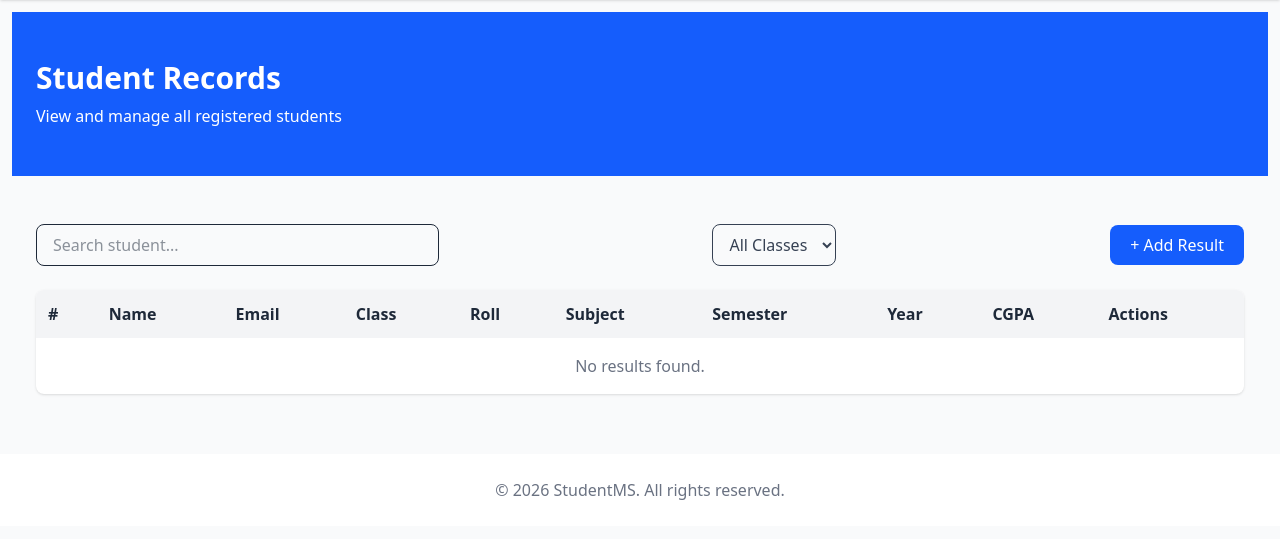
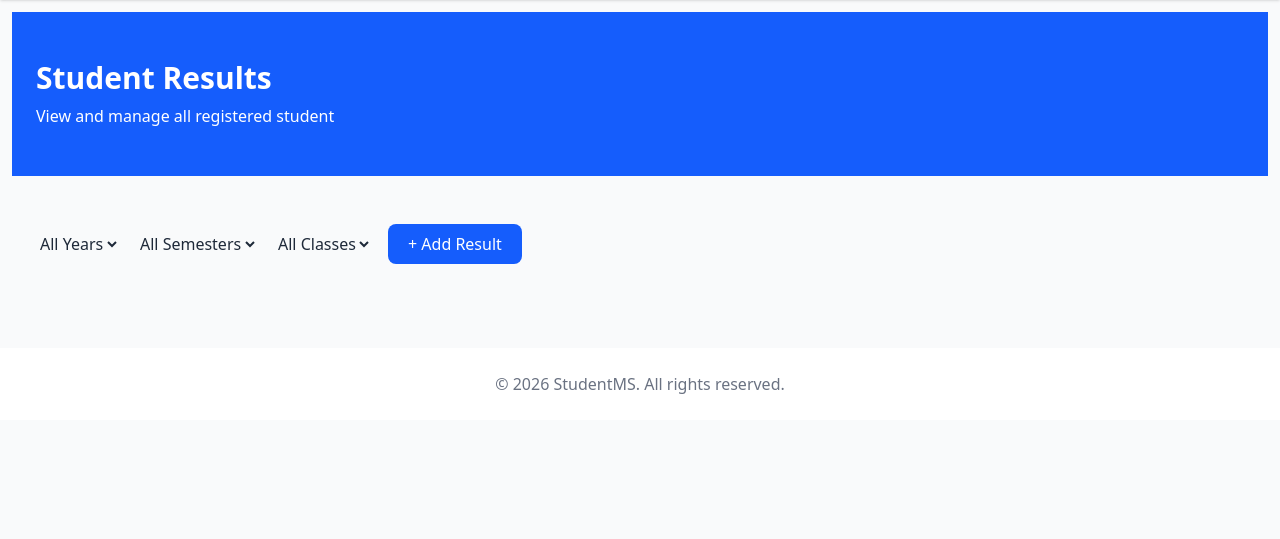
Before and after one commit to OrpanAp/Student-Management-System, a Django app: page /accounts/students/student_result_list/ in a window 1280 px wide. Shown: the part 60-599 px from the top of the page. Run offline with Django 5.2, Linux system fonts and the light colour scheme; the visitor is signed in with stand-in values (Sample User, id 1); data comes from the database, SQL or seed files in the repository; some libraries are stand-ins or nearby versions.

Commit message:
forms and models update and student result template update as student

```diff
--- a/accounts/views.py
+++ b/accounts/views.py
@@ -158,7 +158,7 @@ class StudentCreateView(mixins.StaffRequiredMixin, generic.CreateView):
     def get_success_url(self):
         return reverse('accounts:student_class', kwargs={'pk': self.object.pk})
 
-class StudentClassView(generic.CreateView):
+class StudentClassView(mixins.StaffRequiredMixin, generic.CreateView):
     template_name = "students/student_class.html"
     form_class = forms.StudentClassAssignForm
 
@@ -256,54 +256,79 @@ class StudentAddAttendanceView(mixins.StaffRequiredMixin, generic.CreateView):
         return reverse('home')
 
 
-class StudentResultListView(auth_mixins.LoginRequiredMixin, generic.ListView):
+class StudentResultListView( generic.ListView):
     template_name = "students/student_result_list.html"
     context_object_name = 'results'
 
+    def dispatch(self, request, *args, **kwargs):
+        # If the user is anonymous, redirect to home
+        user_role = getattr(request.user, 'role', 'Guest')
+        if user_role == 'Guest':
+            return redirect('login')
+        return super().dispatch(request, *args, **kwargs)
+
     def get_queryset(self):
-        # Base queryset: all StudentResult objects with user and profile
         queryset = models.StudentResult.objects.select_related(
-            "user", "user__studentprofile"
-        ).filter(user__role="Student")
+            "user",
+            "user__studentprofile"
+        )
 
-        # If logged-in user is a student, only show their own results
-        if self.request.user.role == 'Student':
+        user_role = getattr(self.request.user, 'role', 'Guest')
+
+        if user_role == 'Student':
             queryset = queryset.filter(user=self.request.user)
 
-        # Search filter
-        search = self.request.GET.get('search')
-        if search:
+        # 🔎 FILTERS
+
+        year_filter = self.request.GET.get('year')
+        if year_filter:
+            queryset = queryset.filter(year=year_filter)
+
+        semester_filter = self.request.GET.get('semester')
+        if semester_filter:
+            queryset = queryset.filter(semester=semester_filter)
+
+        class_filter = self.request.GET.get('class')
+        if class_filter:
             queryset = queryset.filter(
-                Q(user__first_name__icontains=search) |
-                Q(user__last_name__icontains=search) |
-                Q(user__email__icontains=search) |
-                Q(user__studentprofile__class_list__icontains=search) |
-                Q(user__studentprofile__roll__icontains=search)
+                user__studentprofile__class_list=class_filter
             )
 
-        # Class filter
-        category_filter = self.request.GET.get('class')
-        if category_filter:
-            queryset = queryset.filter(user__studentprofile__class_list=category_filter)
-
-        return queryset
+        return queryset.order_by('-year', 'semester')
 
     def get_context_data(self, **kwargs):
         context = super().get_context_data(**kwargs)
 
-        # Only include classes that exist in the filtered results
-        # This ensures the dropdown matches what the user sees
-        filtered_qs = self.get_queryset()
+        queryset = context['results']
 
-        class_choices = filtered_qs.values_list(
-            'user__studentprofile__class_list', flat=True
+        grouped_results = {}
+
+        for result in queryset:
+            year = result.year
+            semester = result.semester
+
+            if year not in grouped_results:
+                grouped_results[year] = {}
+
+            if semester not in grouped_results[year]:
+                grouped_results[year][semester] = []
+
+            grouped_results[year][semester].append(result)
+
+        context['grouped_results'] = grouped_results
+
+        # For filter dropdowns
+        all_results = models.StudentResult.objects.all()
+
+        context['years'] = all_results.values_list('year', flat=True).distinct()
+        context['semesters'] = all_results.values_list('semester', flat=True).distinct()
+        context['classes'] = all_results.values_list(
+            'user__studentprofile__class_list',
+            flat=True
         ).distinct()
 
-        # Sort numerically
-        context['class_choices'] = sorted(class_choices, key=lambda x: int(x))
-
-        # Keep search term in context for form value
-        context['search_term'] = self.request.GET.get('search', '')
+        context['selected_year'] = self.request.GET.get('year', '')
+        context['selected_semester'] = self.request.GET.get('semester', '')
         context['selected_class'] = self.request.GET.get('class', '')
 
         return context
--- a/templates/accounts/user_list.html
+++ b/templates/accounts/user_list.html
@@ -52,7 +52,7 @@
                     <tr class="border-t hover:bg-gray-50">
                         <td class="p-3">{{ forloop.counter }}</td>
                         <td class="p-3">{{ user.first_name }} {{ user.last_name }}</td>
-                        <td class="p-3">{{ user }}</td>
+                        <td class="p-3">{{ user.username }}</td>
                         <td class="p-3">{{ user.email }}</td>
                         <td class="p-3">{{ user.role|default:"-" }}</td>
                         <td class="p-3 space-x-2 text-sm">
--- a/templates/students/student_result_list.html
+++ b/templates/students/student_result_list.html
@@ -5,8 +5,8 @@
 <!-- Header -->
 <section class="bg-blue-600 text-white py-12">
     <div class="max-w-7xl mx-auto px-6">
-        <h2 class="text-3xl font-bold">Student Records</h2>
-        <p class="mt-2">View and manage all registered students</p>
+        <h2 class="text-3xl font-bold">Student Results</h2>
+        <p class="mt-2">View and manage all registered student</p>
     </div>
 </section>
 
@@ -16,27 +16,33 @@
 
         {% if request.user.is_authenticated and request.user.is_staff %}
             <!-- Top Controls: Search + Class Filter + Add -->
-            <form method="get" class="flex flex-col md:flex-row md:justify-between md:items-center gap-4 mb-6">
+            <form method="get" class="mb-6 flex gap-4">
 
-                <!-- Search -->
-                <input
-                type="text"
-                placeholder="Search student..."
-                name="search"
-                value="{{ search_term }}"
-                class="w-full md:w-1/3 px-4 py-2 border rounded-lg focus:outline-none focus:ring-2 focus:ring-blue-600"
-                >
+                <select name="year" onchange="this.form.submit()">
+                    <option value="">All Years</option>
+                    {% for y in years %}
+                        <option value="{{ y }}" {% if selected_year == y %}selected{% endif %}>
+                            {{ y }}
+                        </option>
+                    {% endfor %}
+                </select>
 
-                <!-- Class Filter -->
-                <select
-                name="class"
-                class="px-3 py-2 border rounded-lg text-gray-700 focus:outline-none focus:ring-2 focus:ring-blue-600"
-                onchange="this.form.submit()"
-                >
+                <select name="semester" onchange="this.form.submit()">
+                    <option value="">All Semesters</option>
+                    {% for s in semesters %}
+                        <option value="{{ s }}" {% if selected_semester == s %}selected{% endif %}>
+                            {{ s }}
+                        </option>
+                    {% endfor %}
+                </select>
+
+                <select name="class" onchange="this.form.submit()">
                     <option value="">All Classes</option>
-                        {% for cls in class_choices %}
-                            <option value="{{ cls }}" {% if selected_class == cls %}selected{% endif %}>{{ cls }}</option>
-                        {% endfor %}
+                    {% for c in classes %}
+                        <option value="{{ c }}" {% if selected_class == c %}selected{% endif %}>
+                            {{ c }}
+                        </option>
+                    {% endfor %}
                 </select>
 
                 <!-- Add Student Button -->
@@ -49,55 +55,45 @@
         {% endif %}
 
         <!-- Desktop Table -->
-        <div class="hidden lg:block bg-white shadow rounded-lg overflow-x-auto">
-            <table class="min-w-[900px] w-full table-auto">
-                <thead class="bg-gray-100">
-                    <tr>
-                        <th class="p-3 text-left">#</th>
-                        {% if request.user.is_staff %}
-                            <th class="p-3 text-left">Name</th>
-                            <th class="p-3 text-left">Email</th>
-                            <th class="p-3 text-left">Class</th>
-                            <th class="p-3 text-left">Roll</th>
-                        {% endif %}
-                        <th class="p-3 text-left">Subject</th>
-                        <th class="p-3 text-left">Semester</th>
-                        <th class="p-3 text-left">Year</th>
-                        <th class="p-3 text-left">CGPA</th>
-                        {% if request.user.is_staff %}
-                            <th class="p-3 text-left">Actions</th>
-                        {% endif %}
-                    </tr>
-                </thead>
-                <tbody>
-                    {% for result in results %}
-                    <tr class="border-t hover:bg-gray-50">
-                        <td class="p-3">{{ forloop.counter }}</td>
-                        {% if request.user.is_staff %}
-                            <td class="p-3">{{ result.user.first_name }} {{ result.user.last_name }}</td>
-                            <td class="p-3">{{ result.user.email }}</td>
-                            <td class="p-3">{{ result.user.studentprofile.class_list|default:"-" }}</td>
-                            <td class="p-3">{{ result.user.studentprofile.roll|default:"-" }}</td>
-                        {% endif %}
-                        <td class="p-3">{{ result.subject|default:"-" }}</td>
-                        <td class="p-3">{{ result.semester|default:"-" }}</td>
-                        <td class="p-3">{{ result.year|default:"-" }}</td>
-                        <td class="p-3">{{ result.cgpa|default:"-" }}</td>
-                        {% if request.user.is_staff %}
-                            <td class="p-3 space-x-2 text-sm">
-                                <a href="#" class="text-blue-600 hover:underline">View</a>
-                                <a href="#" class="text-green-600 hover:underline">Edit</a>
-                                <a href="#" class="text-red-600 hover:underline">Delete</a>
-                            </td>
-                        {% endif %}
-                    </tr>
-                    {% empty %}
-                    <tr>
-                        <td colspan="10" class="text-center p-4 text-gray-500">No results found.</td>
-                    </tr>
+        <div class=" bg-white shadow rounded-lg overflow-x-auto">
+            {% for year, semesters in grouped_results.items %}
+                <div class="mb-10">
+
+                    <h1 class="text-2xl font-bold mb-4">
+                        Academic Year {{ year }}
+                    </h1>
+
+                    {% for semester, results in semesters.items %}
+                        <div class="mb-6 p-5 border rounded-lg shadow">
+
+                            <h2 class="text-xl font-semibold mb-3">
+                                {{ semester }} Semester
+                            </h2>
+
+                            <p>
+                                <strong>Class:</strong>
+                                {{ results.0.user.studentprofile.class_list }}
+                            </p>
+
+                            <table class="w-full mt-3 border">
+                                <tr class="bg-gray-100">
+                                    <th class="p-2 border">Subject</th>
+                                    <th class="p-2 border">CGPA</th>
+                                </tr>
+
+                                {% for result in results %}
+                                    <tr>
+                                        <td class="p-2 border">{{ result.subject }}</td>
+                                        <td class="p-2 border text-center">{{ result.cgpa }}</td>
+                                    </tr>
+                                {% endfor %}
+                            </table>
+
+                        </div>
                     {% endfor %}
-                </tbody>
-            </table>
+
+                </div>
+            {% endfor %}
         </div>
 
         <!-- Mobile Cards -->
```
Also changed, not shown: accounts/forms.py (+22 -18 lines), accounts/models.py (+8 -0 lines), accounts/migrations/0001_initial.py.
